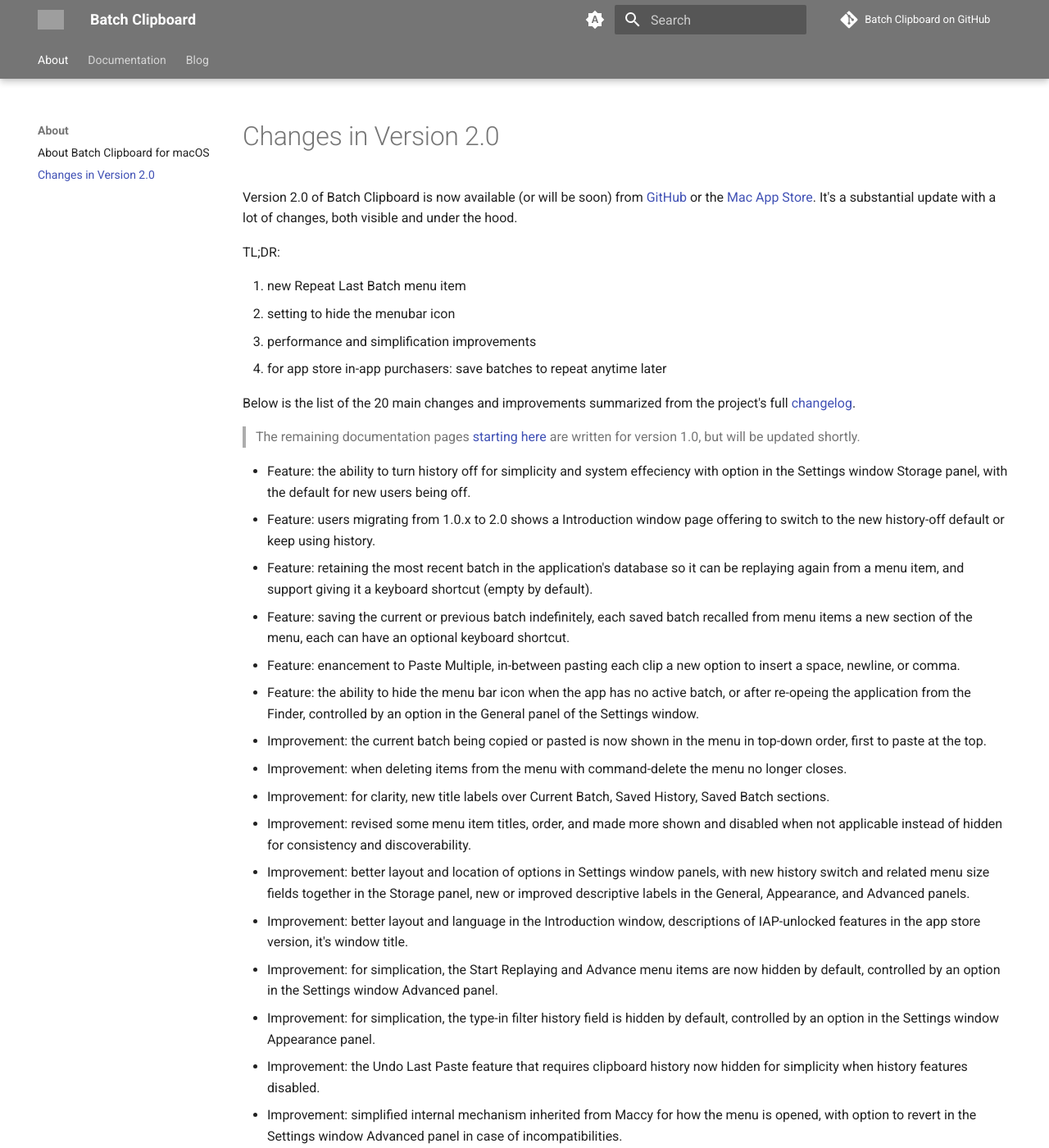
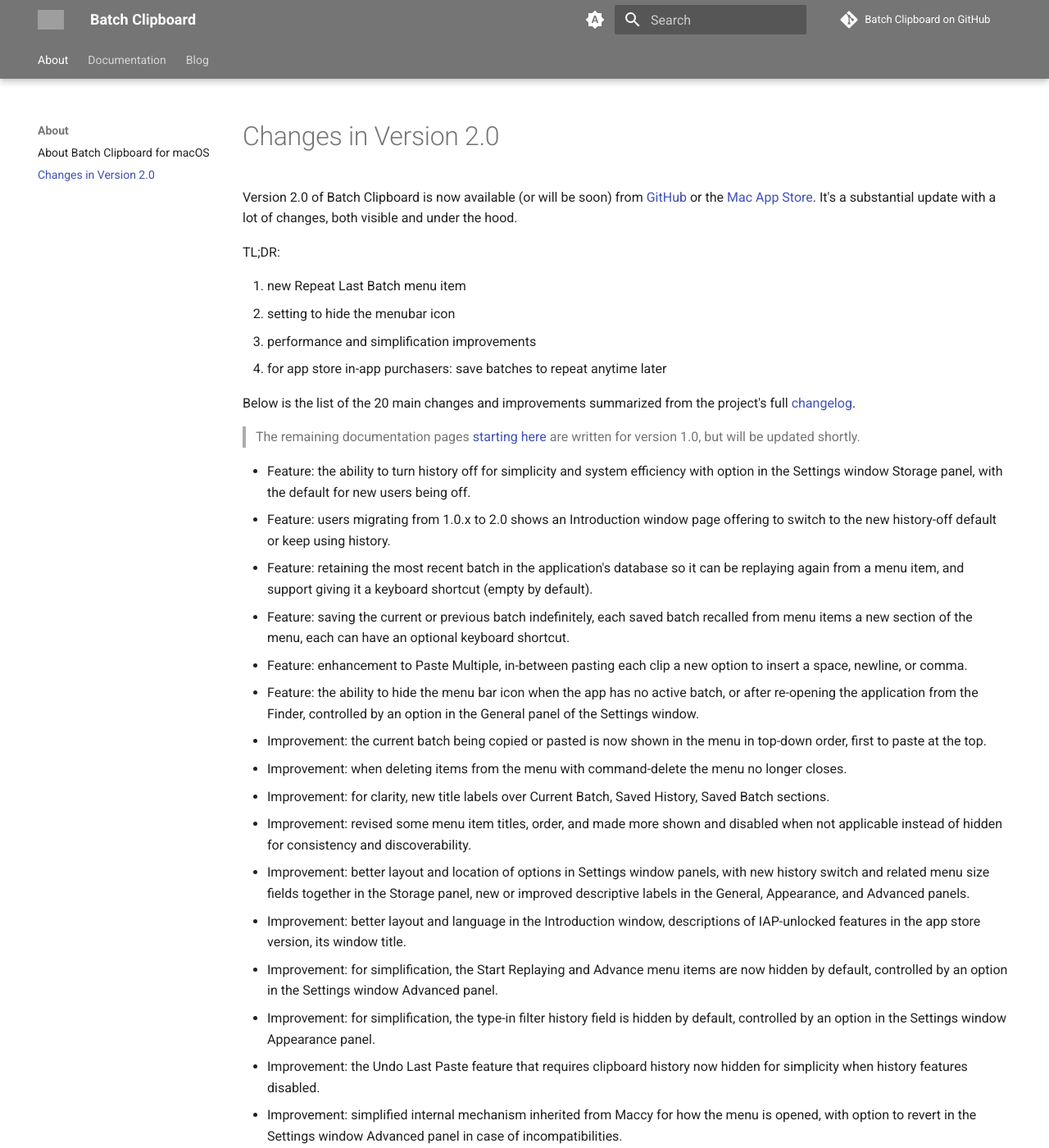
Before and after one commit to jpmhouston/Batch-Clipboard-website, an MkDocs documentation site: the page built from docs/Changes-Coming-In-Version-2.0.md, in a window 1280 px wide and 1400 px high. Shown: the whole window at 82% size. Built offline with MkDocs 1.6.1 and Material for MkDocs 9.7.7, drawn with Linux system fonts in a browser that asks for light colours; comment, search, counter and statistics services are not loaded; grey boxes are pictures that could not be loaded.

Commit message:
Improve PR to be more professional

```diff
--- a/docs/Changes-Coming-In-Version-2.0.md
+++ b/docs/Changes-Coming-In-Version-2.0.md
@@ -13,20 +13,20 @@
 
 > The remaining documentation pages [starting here](Installing-and-Starting.md) are written for version 1.0, but will be updated shortly.
 
-- Feature: the ability to turn history off for simplicity and system effeciency with option in the Settings window Storage panel, with the default for new users being off.
-- Feature: users migrating from 1.0.x to 2.0 shows a Introduction window page offering to switch to the new history-off default or keep using history.
+- Feature: the ability to turn history off for simplicity and system efficiency with option in the Settings window Storage panel, with the default for new users being off.
+- Feature: users migrating from 1.0.x to 2.0 shows an Introduction window page offering to switch to the new history-off default or keep using history.
 - Feature: retaining the most recent batch in the application's database so it can be replaying again from a menu item, and support giving it a keyboard shortcut (empty by default).
 - Feature: saving the current or previous batch indefinitely, each saved batch recalled from menu items a new section of the menu, each can have an optional keyboard shortcut.
-- Feature: enancement to Paste Multiple, in-between pasting each clip a new option to insert a space, newline, or comma.
-- Feature: the ability to hide the menu bar icon when the app has no active batch, or after re-opeing the application from the Finder, controlled by an option in the General panel of the Settings window.
+- Feature: enhancement to Paste Multiple, in-between pasting each clip a new option to insert a space, newline, or comma.
+- Feature: the ability to hide the menu bar icon when the app has no active batch, or after re-opening the application from the Finder, controlled by an option in the General panel of the Settings window.
 - Improvement: the current batch being copied or pasted is now shown in the menu in top-down order, first to paste at the top.
 - Improvement: when deleting items from the menu with command-delete the menu no longer closes.
 - Improvement: for clarity, new title labels over Current Batch, Saved History, Saved Batch sections.
 - Improvement: revised some menu item titles, order, and made more shown and disabled when not applicable instead of hidden for consistency and discoverability.
 - Improvement: better layout and location of options in Settings window panels, with new history switch and related menu size fields together in the Storage panel, new or improved descriptive labels in the General, Appearance, and Advanced panels.
-- Improvement: better layout and language in the Introduction window, descriptions of IAP-unlocked features in the app store version, it's window title.
-- Improvement: for simplication, the Start Replaying and Advance menu items are now hidden by default, controlled by an option in the Settings window Advanced panel.
-- Improvement: for simplication, the type-in filter history field is hidden by default, controlled by an option in the Settings window Appearance panel.
+- Improvement: better layout and language in the Introduction window, descriptions of IAP-unlocked features in the app store version, its window title.
+- Improvement: for simplification, the Start Replaying and Advance menu items are now hidden by default, controlled by an option in the Settings window Advanced panel.
+- Improvement: for simplification, the type-in filter history field is hidden by default, controlled by an option in the Settings window Appearance panel.
 - Improvement: the Undo Last Paste feature that requires clipboard history now hidden for simplicity when history features disabled.
 - Improvement: simplified internal mechanism inherited from Maccy for how the menu is opened, with option to revert in the Settings window Advanced panel in case of incompatibilities.
 - Improvement: support for a beta channel for updates to the non-app store version, with a checkbox in the General panel of the Settings window to include beta updates.
```
Also changed, not shown: docs/PR-Version-2.0.md (+5 -5 lines), docs/blog/posts/version-2.0-now-available.md (added, +24 -0 lines).
